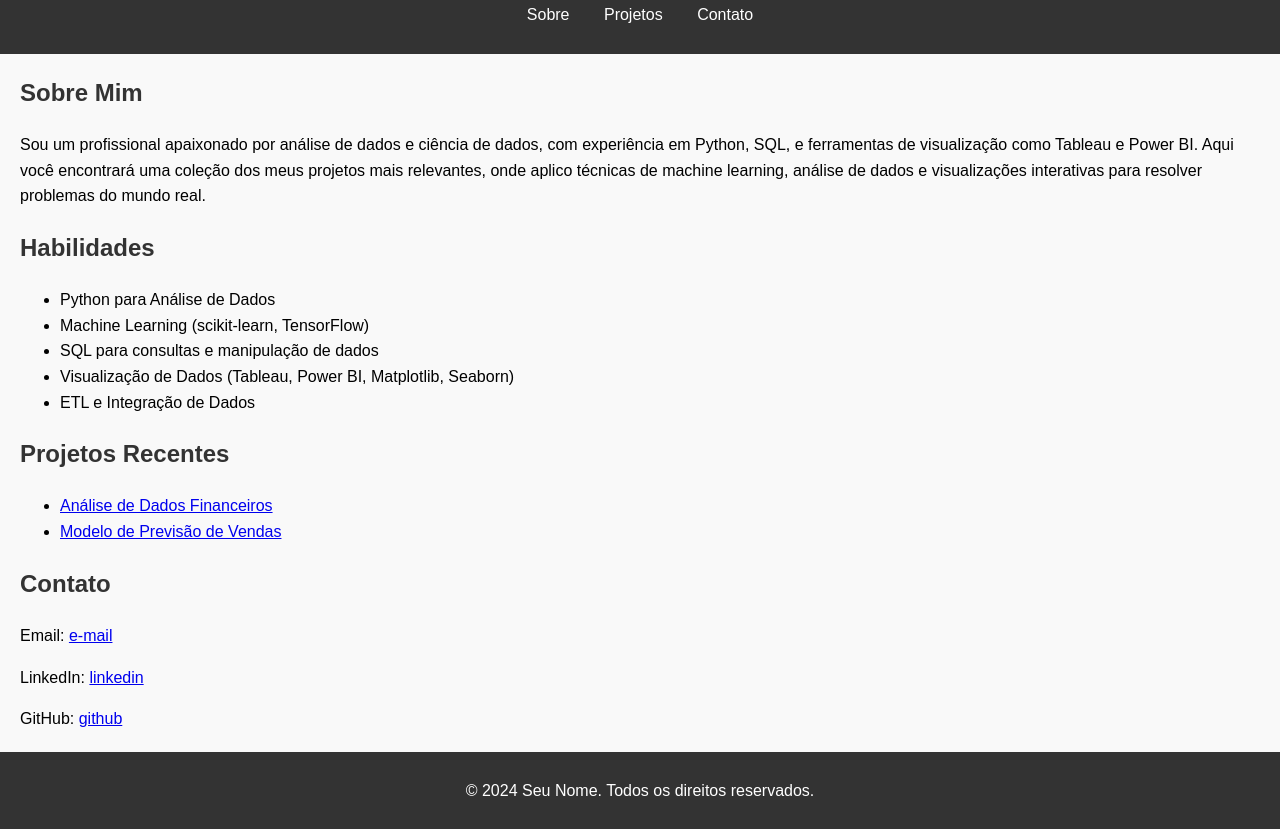
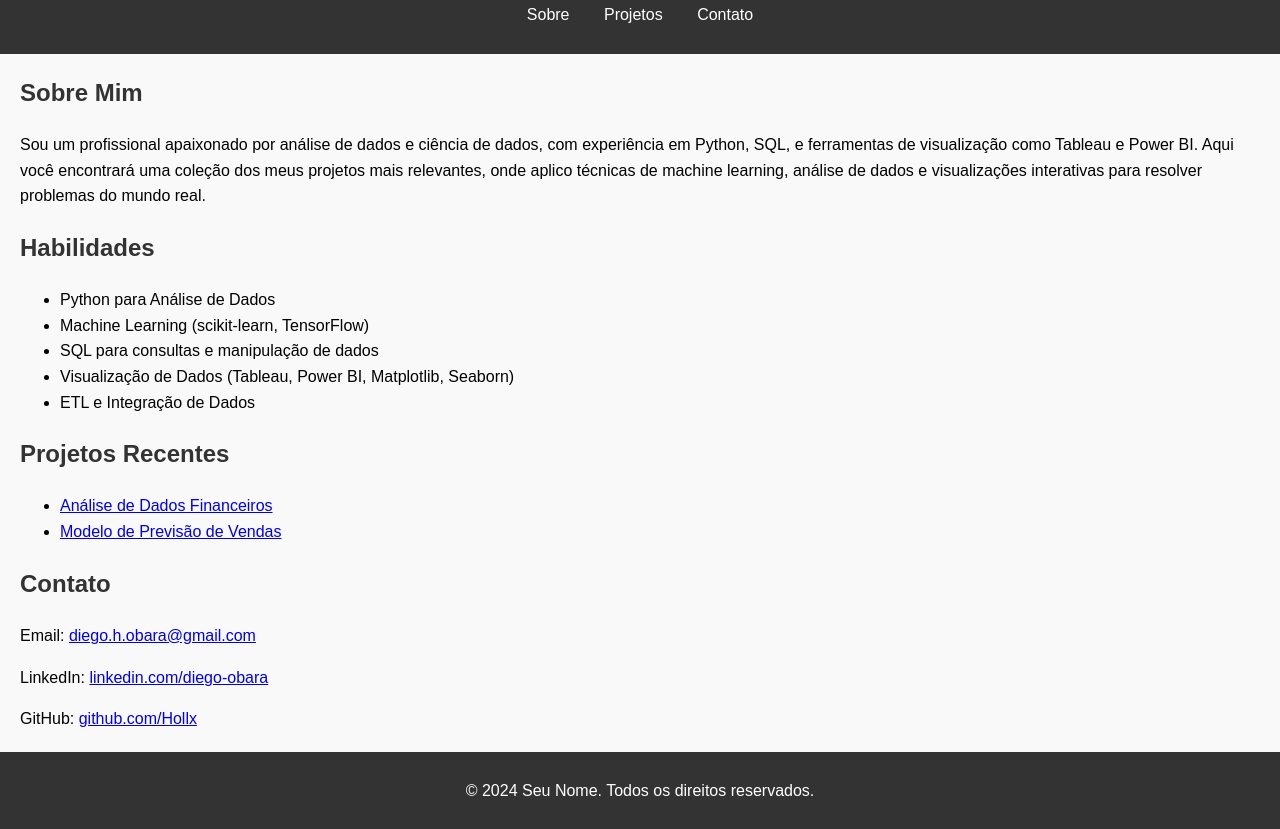
Before and after one commit to Hollx/diego.obara.github.io, a plain HTML site: page index.html in a window 1280 px wide. Shown: the part 75-904 px from the top of the page. Drawn offline with Linux system fonts and the light colour scheme.

Commit message:
Update index.html

```diff
--- a/index.html
+++ b/index.html
@@ -47,9 +47,9 @@
 
   <section id="contato">
     <h2>Contato</h2>
-    <p>Email: <a href="diego.h.obara@gmail.com">e-mail</a></p>
-    <p>LinkedIn: <a href="https://www.linkedin.com/in/diego-obara-8988181a6/" target="_blank">linkedin</a></p>
-    <p>GitHub: <a href="https://github.com/Hollx" target="_blank">github</a></p>
+    <p>Email: <a href="diego.h.obara@gmail.com">diego.h.obara@gmail.com</a></p>
+    <p>LinkedIn: <a href="https://www.linkedin.com/in/diego-obara-8988181a6/" target="_blank">linkedin.com/diego-obara</a></p>
+    <p>GitHub: <a href="https://github.com/Hollx" target="_blank">github.com/Hollx</a></p>
   </section>
 
   <footer>
```
